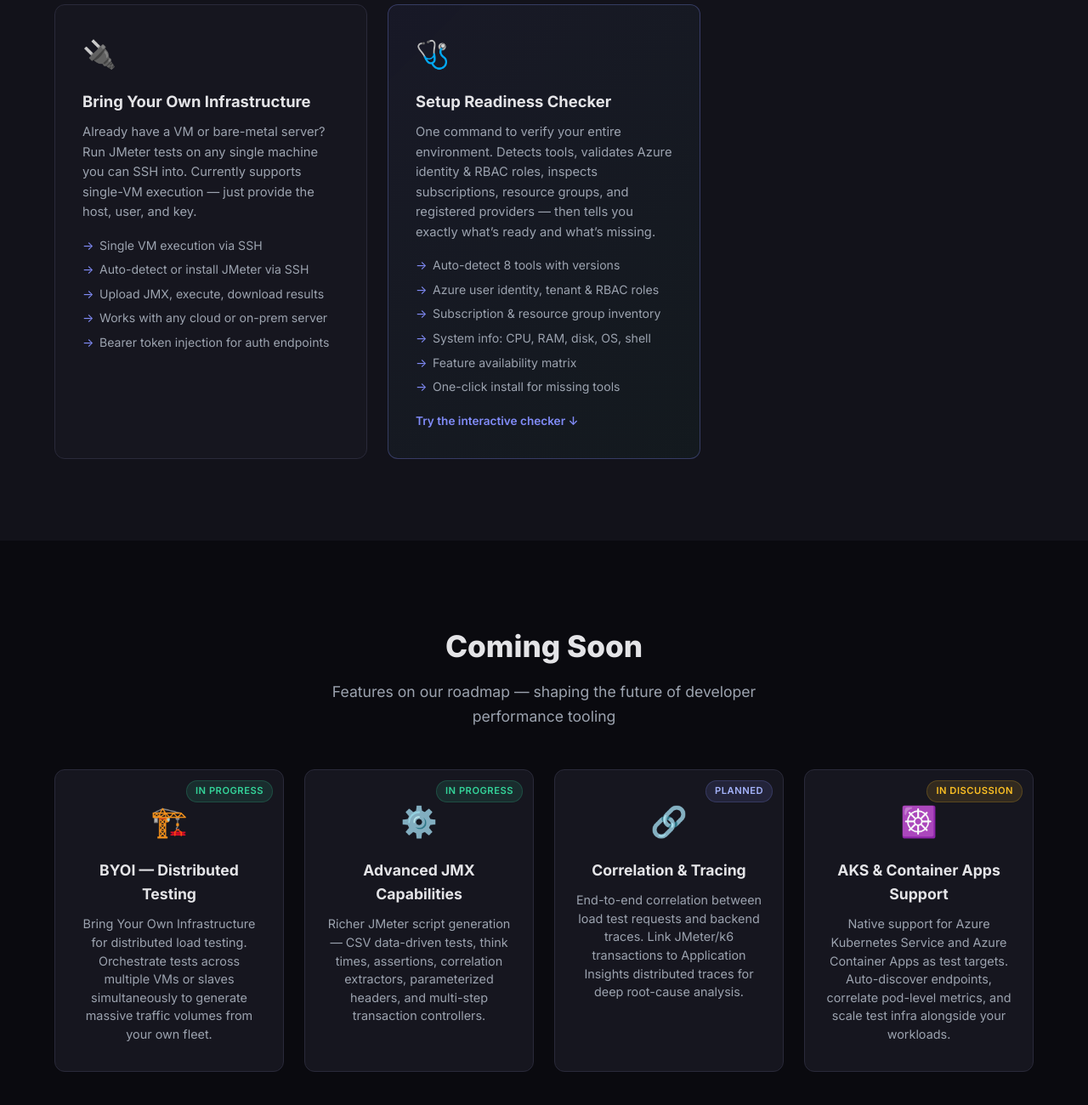
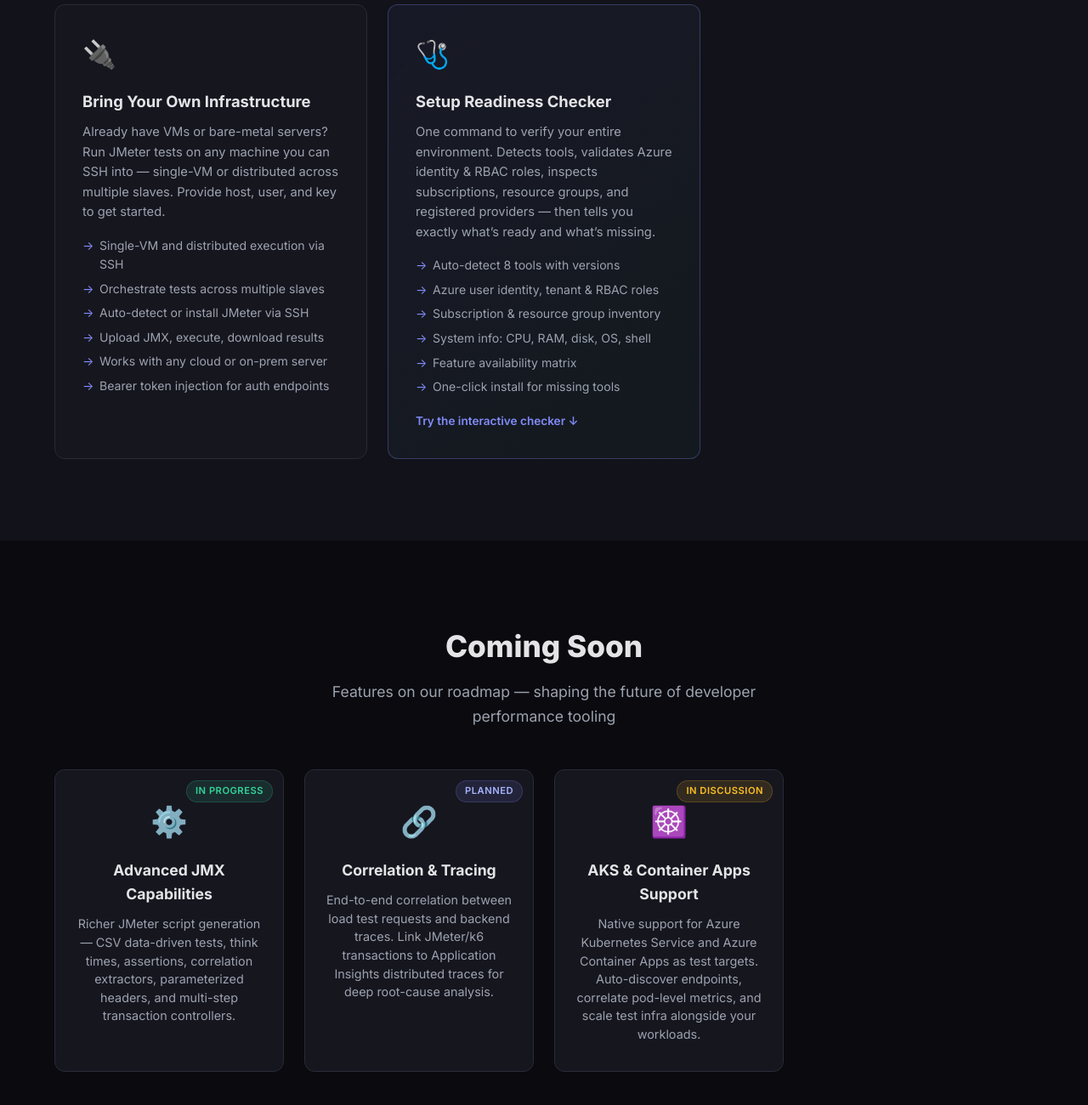
Before and after one commit to amanraj-ms/perf-agent-site, a website: page public/index.html in a window 1280 px wide. Shown: the part 2602-3902 px from the top of the page at 85% size. Drawn offline with Linux system fonts and the light colour scheme; no server answers.

Commit message:
BYOI for distributed added

```diff
--- a/public/index.html
+++ b/public/index.html
@@ -319,9 +319,10 @@
         <div class="feature-card">
           <div class="feature-icon">🔌</div>
           <h3>Bring Your Own Infrastructure</h3>
-          <p>Already have a VM or bare-metal server? Run JMeter tests on any single machine you can SSH into. Currently supports single-VM execution &mdash; just provide the host, user, and key.</p>
+          <p>Already have VMs or bare-metal servers? Run JMeter tests on any machine you can SSH into &mdash; single-VM or distributed across multiple slaves. Provide host, user, and key to get started.</p>
           <ul class="feature-list">
-            <li>Single VM execution via SSH</li>
+            <li>Single-VM and distributed execution via SSH</li>
+            <li>Orchestrate tests across multiple slaves</li>
             <li>Auto-detect or install JMeter via SSH</li>
             <li>Upload JMX, execute, download results</li>
             <li>Works with any cloud or on-prem server</li>
@@ -355,12 +356,6 @@
         <p>Features on our roadmap &mdash; shaping the future of developer performance tooling</p>
       </div>
       <div class="upcoming-grid">
-        <div class="upcoming-card">
-          <div class="upcoming-badge badge--progress">In Progress</div>
-          <div class="upcoming-icon">🏗️</div>
-          <h3>BYOI &mdash; Distributed Testing</h3>
-          <p>Bring Your Own Infrastructure for distributed load testing. Orchestrate tests across multiple VMs or slaves simultaneously to generate massive traffic volumes from your own fleet.</p>
-        </div>
         <div class="upcoming-card">
           <div class="upcoming-badge badge--progress">In Progress</div>
           <div class="upcoming-icon">⚙️</div>
```
